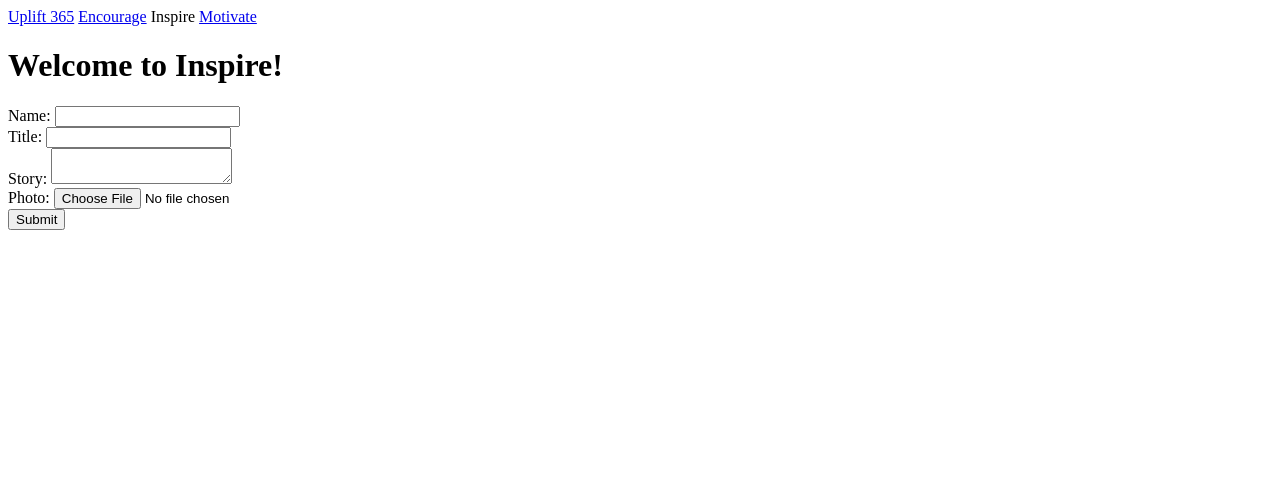
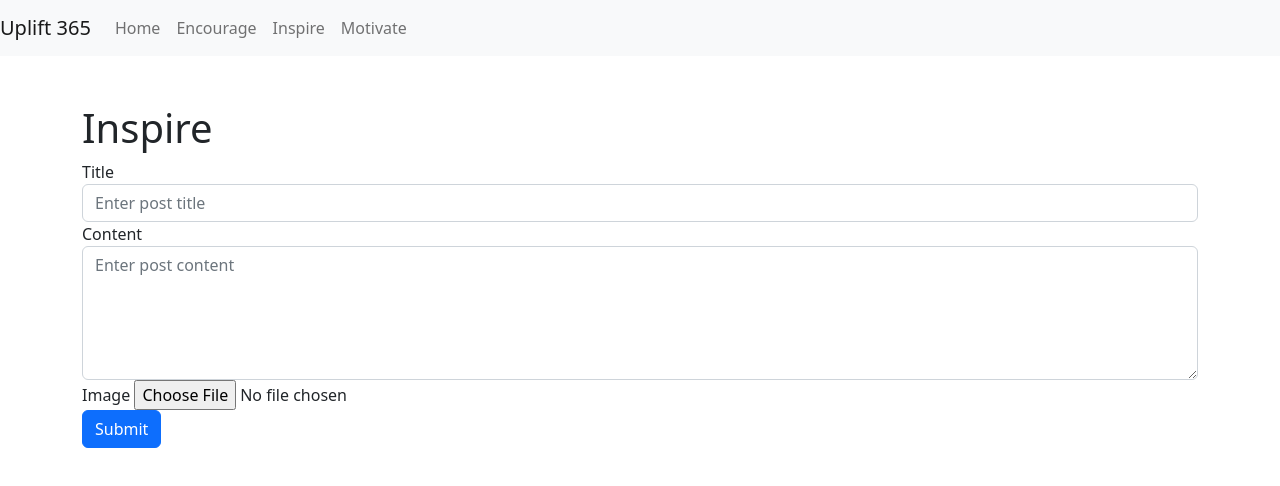
Before and after one commit to alexevans23/startup, a plain HTML site: page inspire.html in a window 1280 px wide. Drawn offline with nearby package versions, Linux system fonts and the light colour scheme.

Commit message:
added inspire contents and changes for readability

```diff
--- a/encourage.html
+++ b/encourage.html
@@ -52,9 +52,5 @@
     </form>
   </div>
 
-  <!-- Bootstrap JS -->
-  <script src="https://code.jquery.com/jquery-3.2.1.slim.min.js"></script>
-  <script src="https://cdnjs.cloudflare.com/ajax/libs/popper.js/1.12.9/umd/popper.min.js"></script>
-  <script src="https://maxcdn.bootstrapcdn.com/bootstrap/4.0.0/js/bootstrap.min.js"></script>
   </body>
 </html>
--- a/inspire.html
+++ b/inspire.html
@@ -1,37 +1,58 @@
 <!DOCTYPE html>
 <html>
-<head>
+  <head>
 	<title>Inspire</title>
-</head>
-<body>
-	<!-- Navigation bar -->
-	<div>
-		<a href="index.html">Uplift 365</a>
-		<a href="encourage.html">Encourage</a>
-		<a>Inspire</a>
-		<a href="motivate.html">Motivate</a>
-	</div>
+	<link
+	href="https://cdn.jsdelivr.net/npm/bootstrap@5.2.2/dist/css/bootstrap.min.css"
+	rel="stylesheet"
+	integrity="sha384-Zenh87qX5JnK2Jl0vWa8Ck2rdkQ2Bzep5IDxbcnCeuOxjzrPF/et3URy9Bv1WTRi"
+	crossorigin="anonymous"
+  />
 
-	<!-- Page content -->
-	<h1>Welcome to Inspire!</h1>
+  </head>
+  <body>
 
-	<!-- Post form -->
+  <nav class="navbar navbar-expand-lg navbar-light bg-light">
+    <a class="navbar-brand" href="#">Uplift 365</a>
+    <button class="navbar-toggler" type="button" data-toggle="collapse" data-target="#navbarNav" aria-controls="navbarNav" aria-expanded="false" aria-label="Toggle navigation">
+      <span class="navbar-toggler-icon"></span>
+    </button>
+    <div class="collapse navbar-collapse" id="navbarNav">
+      <ul class="navbar-nav">
+		<li class="nav-item">
+		  <a class="nav-link" href="index.html">Home</a>
+		</li>
+        <li class="nav-item active">
+          <a class="nav-link" href="#">Encourage</a>
+        </li>
+        <li class="nav-item">
+          <a class="nav-link" href="inspire.html">Inspire</a>
+        </li>
+        <li class="nav-item">
+          <a class="nav-link" href="motivate.html">Motivate</a>
+        </li>
+      </ul>
+    </div>
+  </nav>
+
+  <div class="container mt-5">
+	<h1>Inspire</h1>
 	<form>
-		<label for="name">Name:</label>
-		<input type="text" id="name" name="name"><br>
-		<label for="title">Title:</label>
-		<input type="text" id="title" name="title"><br>
-		<label for="story">Story:</label>
-		<textarea id="story" name="story"></textarea><br>
-		<label for="photo">Photo:</label>
-		<input type="file" id="photo" name="photo"><br>
-		<button type="submit">Submit</button>
+	  <div class="form-group">
+		<label for="postTitle">Title</label>
+		<input type="text" class="form-control" id="postTitle" placeholder="Enter post title" required>
+	  </div>
+	  <div class="form-group">
+		<label for="postContent">Content</label>
+		<textarea class="form-control" id="postContent" rows="5" placeholder="Enter post content" required></textarea>
+	  </div>
+	  <div class="form-group">
+		<label for="postImage">Image</label>
+		<input type="file" class="form-control-file" id="postImage">
+	  </div>
+	  <button type="submit" class="btn btn-primary">Submit</button>
 	</form>
+  </div>
 
-	<!-- Post display area -->
-	<div id="post-display">
-		<!-- Posts will be displayed here -->
-	</div>
-
-</body>
+  </body>
 </html>
```
Also changed, not shown: index.html (+7 -4 lines). Lines whose indentation alone changed are shown as unchanged.
